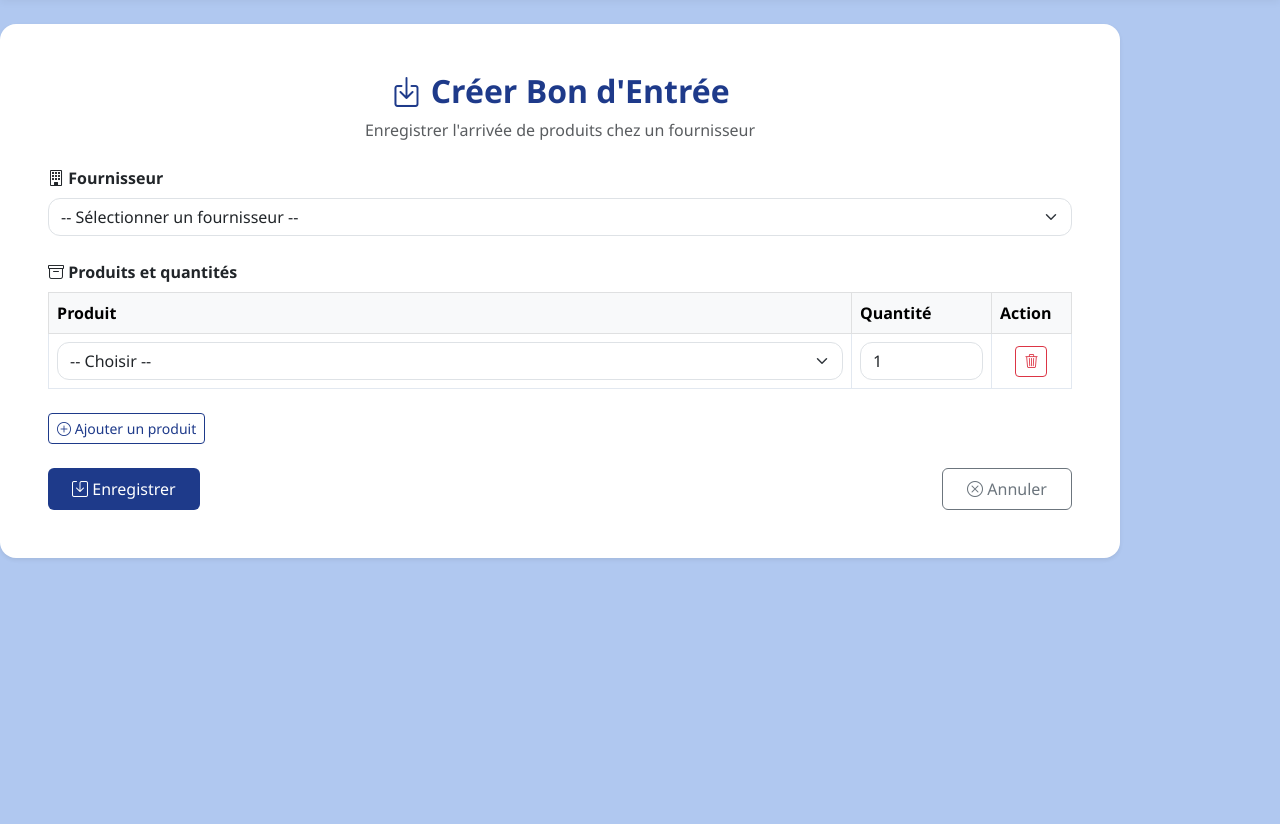
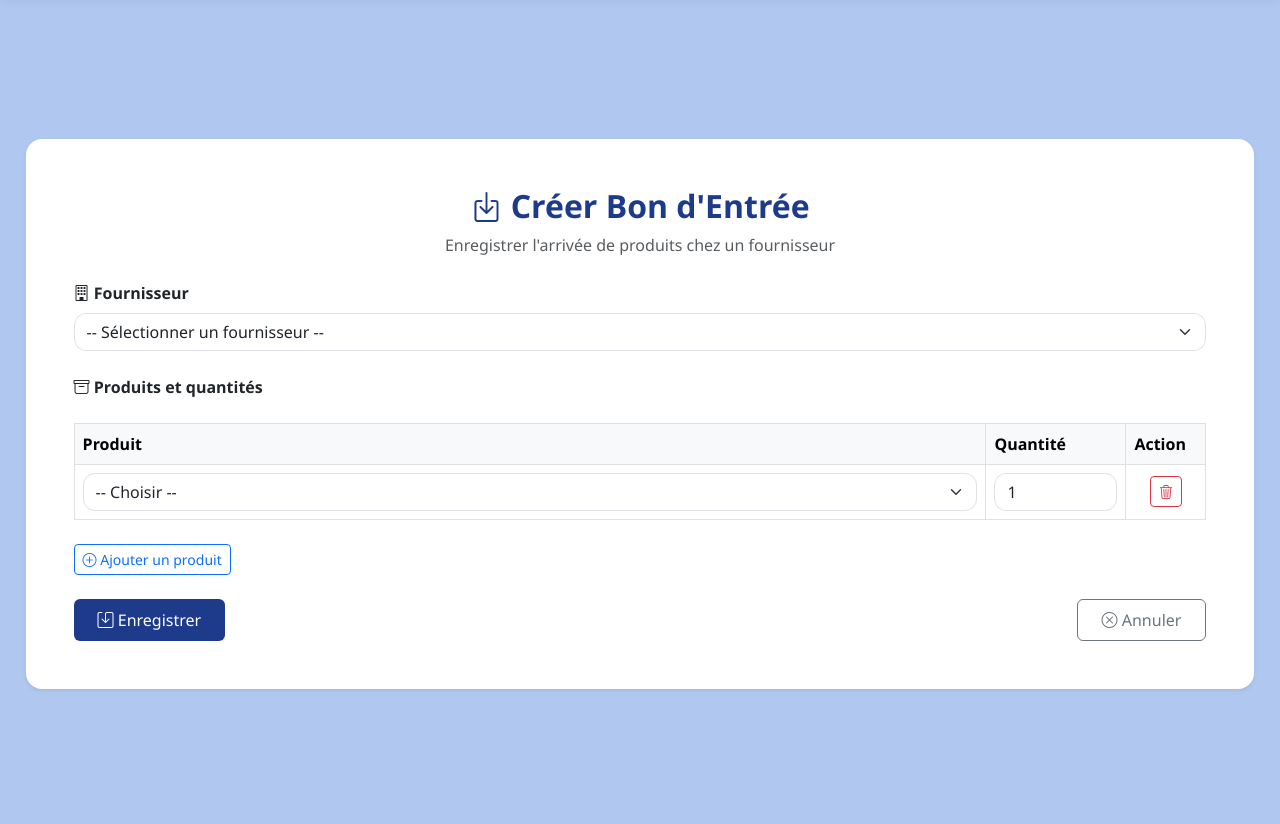
Before and after one commit to AyaZerroinii/gestion-de-stock, a Django app: page /bon-entrees/new/ in a window 1280 px wide. Shown: the part 69-893 px from the top of the page. Run offline with Django 4.2, Linux system fonts and the light colour scheme; the visitor is signed in with stand-in values (Sample User, id 1); data that the repository does not hold is empty.

Commit message:
add my changes

```diff
--- a/inventory/templates/inventory/bon_entree_form.html
+++ b/inventory/templates/inventory/bon_entree_form.html
@@ -109,82 +109,54 @@
 </script>
 
 <style>
-    /* خلفية زرقاء تغطي كامل الشاشة */
+    /* الحاوية الرئيسية */
     .fullscreen-blue {
         background-color: #b0c8f0;
         min-height: 100vh;
         width: 100%;
         margin: 0;
         display: flex;
-        align-items: right;
-        justify-content: flex-end;
-        padding-right: 10rem;
-                /* زيادة المسافة من اليمين لتصبح أكبر */
+        align-items: center;    /* توسيط عمودي */
+        justify-content: center; /* توسيط أفقي */
+        padding: 0;             /* إلغاء المسافات من الأعلى والأسفل والجوانب */
     }
 
-    /* حاوية المحتوى */
+    /* حاوية المحتوى - جعلناها كبيرة جداً */
     .content-center {
-        width: 100%;
-        max-width: 1200px;
-        padding: 0 0.005rem;
+        width: 96%;            /* المسافة من الجانبين ستكون صغيرة جداً (2% من كل جانب) */
+        max-width: 1800px;     /* سقف العرض لضمان عدم تمددها بشكل مبالغ فيه على الشاشات الضخمة */
+        height: 100vh;         /* جعل الحاوية تأخذ كامل ارتفاع الشاشة */
+        display: flex;
+        align-items: center;
     }
+
     /* البطاقة البيضاء */
     .card {
+        width: 100%;           /* تأخذ كامل عرض الحاوية الأب */
         border-radius: 1.25rem;
         background-color: #ffffff;
         border: none;
         box-shadow: 0 8px 20px rgba(0,0,0,0.08);
+        /* إذا أردت أن تلمس البطاقة الأعلى والأسفل تماماً، فكّر في إضافة height: 100% هنا */
     }
-    .text-primary-dark {
-        color: #1e3a8a;
+
+    /* تحسين مظهر الجدول في العرض الكبير */
+    .table-responsive {
+        margin-top: 1rem;
     }
-    .form-select, .form-control {
-        border-radius: 0.75rem;
-        border: 1px solid #dee2e6;
-        transition: all 0.2s;
-    }
-    .form-select:focus, .form-control:focus {
-        border-color: #86b7fe;
-        box-shadow: 0 0 0 0.25rem rgba(13,110,253,0.25);
-    }
-    .btn-primary {
-        background-color: #1e3a8a;
-        border: none;
-    }
-    .btn-primary:hover {
-        background-color: #2e4a9a;
-    }
-    .btn-outline-primary {
-        color: #1e3a8a;
-        border-color: #1e3a8a;
-    }
-    .btn-outline-primary:hover {
-        background-color: #1e3a8a;
-        color: white;
-    }
-    .btn-outline-danger {
-        border-color: #dc3545;
-        color: #dc3545;
-    }
-    .btn-outline-danger:hover {
-        background-color: #dc3545;
-        color: white;
-    }
-    .table-light {
-        background-color: #f8fafc;
-    }
-    .table-bordered {
-        border-color: #e2e8f0;
-    }
+
+    /* التنسيقات الأخرى */
+    .text-primary-dark { color: #1e3a8a; }
+    .form-select, .form-control { border-radius: 0.75rem; border: 1px solid #dee2e6; }
+    .btn-primary { background-color: #1e3a8a; border: none; }
+    .btn-primary:hover { background-color: #2e4a9a; }
+
     @media (max-width: 768px) {
-        .fullscreen-blue {
-            padding: 1rem 0;
-        }
         .content-center {
-            padding: 0 0.75rem;
+            width: 98%; /* عرض أكبر قليلاً على الجوال */
         }
         .card-body {
-            padding: 1.5rem !important;
+            padding: 1rem !important;
         }
     }
 </style>
```
Also changed, not shown: inventory/templates/inventory/bon_sortie_form.html (+21 -62 lines), inventory/migrations/0001_initial.py.
